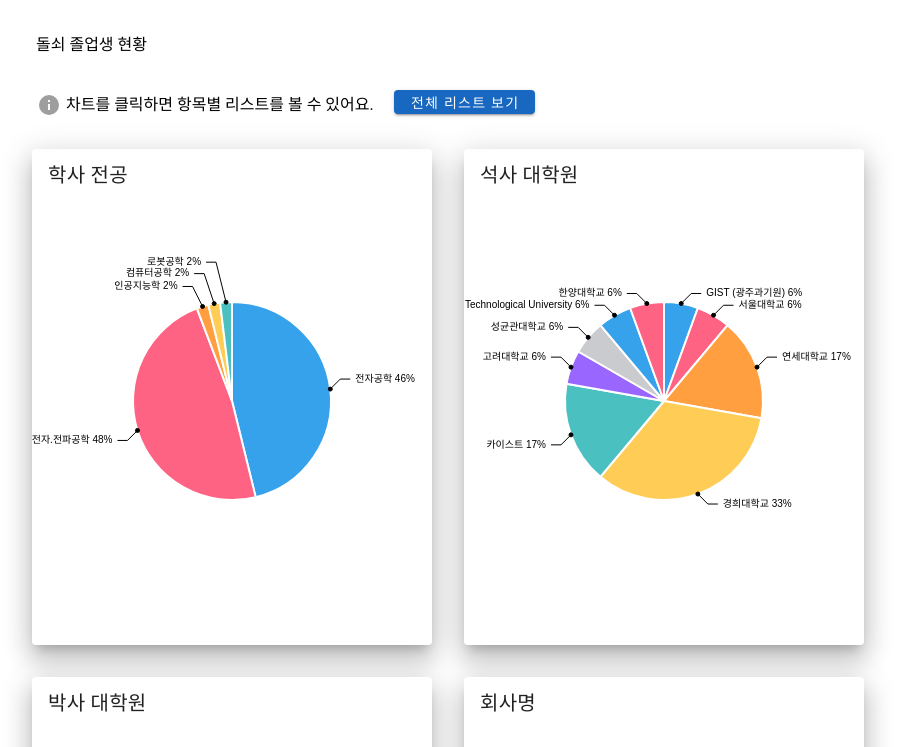
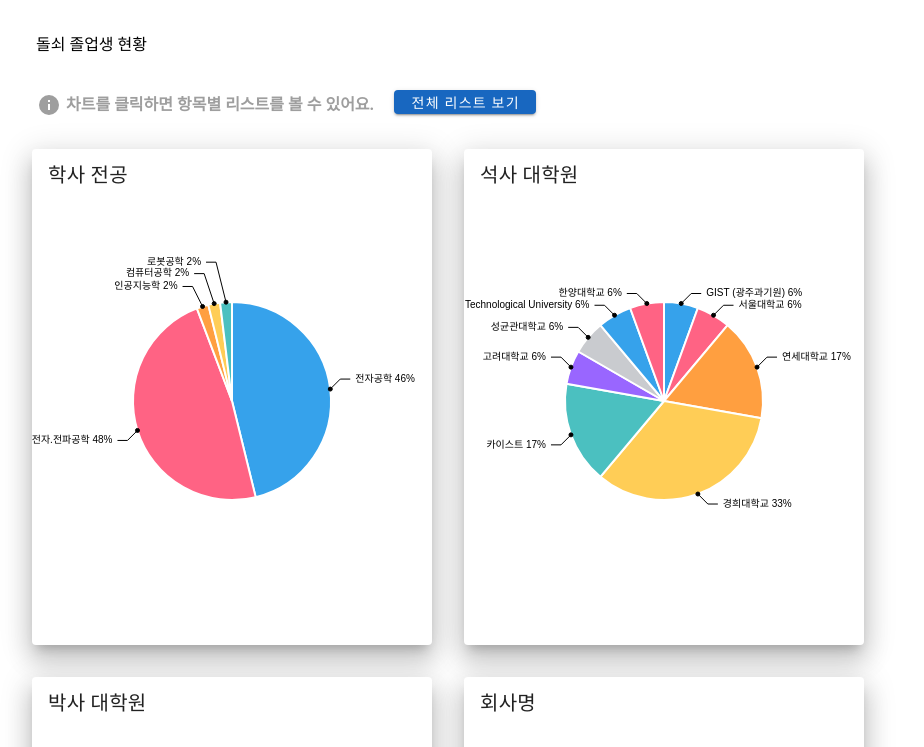
Before and after one commit to mingeon-dev/sandi-alumni-chart, a Vue app: page / in a window 1280 px wide. Shown: the top 747 px of the page, without its empty margins (0-924 px from the left). Built offline with nearby package versions, Linux system fonts and the light colour scheme.

Commit message:
안내 문구 스타일 수정

```diff
--- a/src/components/AlumniChart.vue
+++ b/src/components/AlumniChart.vue
@@ -9,7 +9,7 @@
 <template>
   <div class="info-area">
     <v-icon class="info-icon" color="#9E9E9E" :icon="mdiInformation"></v-icon>
-    <span>차트를 클릭하면 항목별 리스트를 볼 수 있어요.</span>
+    <span class="info-label">차트를 클릭하면 항목별 리스트를 볼 수 있어요.</span>
     <v-btn
       v-if="!isMobile"
       class="button"
@@ -69,6 +69,11 @@
   vertical-align: bottom;
 }
 
+.info-label {
+  color: #9e9e9e;
+  font-weight: bold;
+}
+
 .button {
   margin: 0 20px;
   vertical-align: text-bottom;
```
